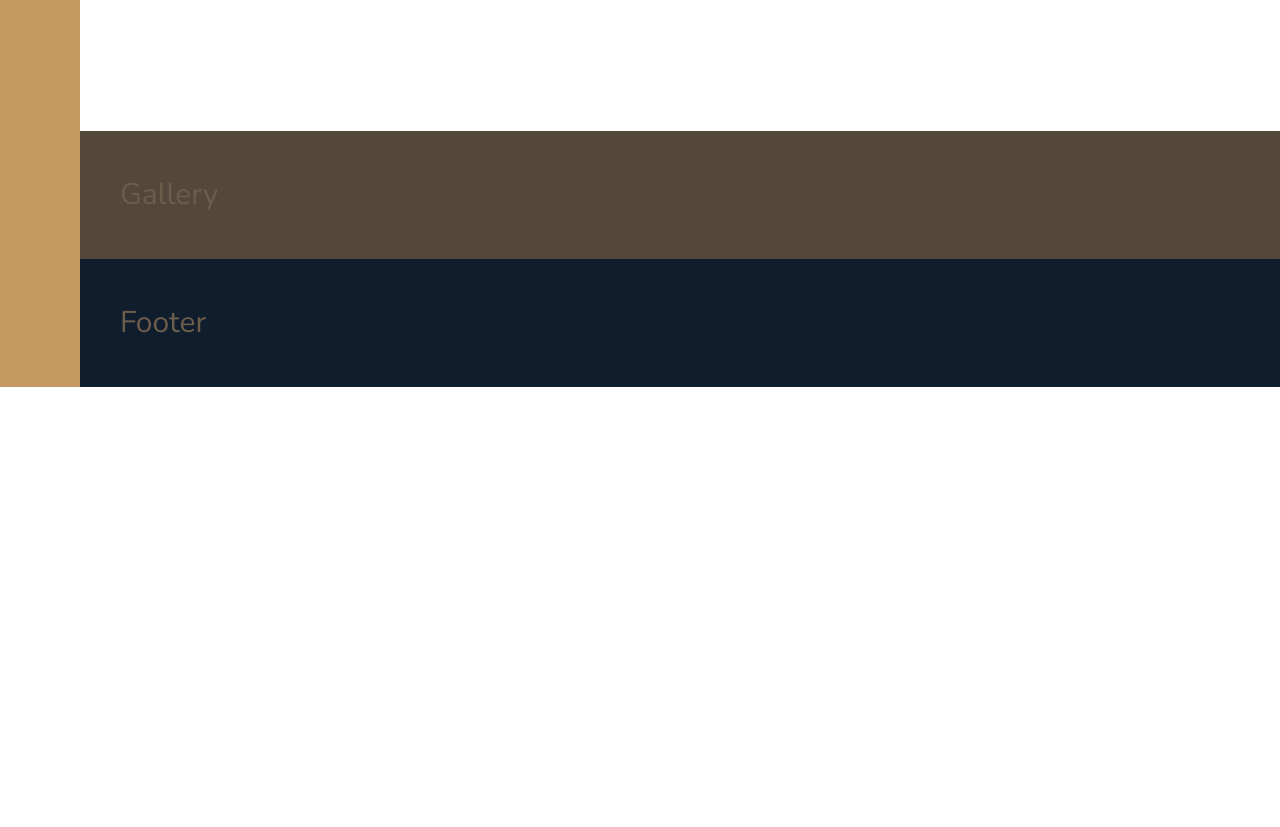
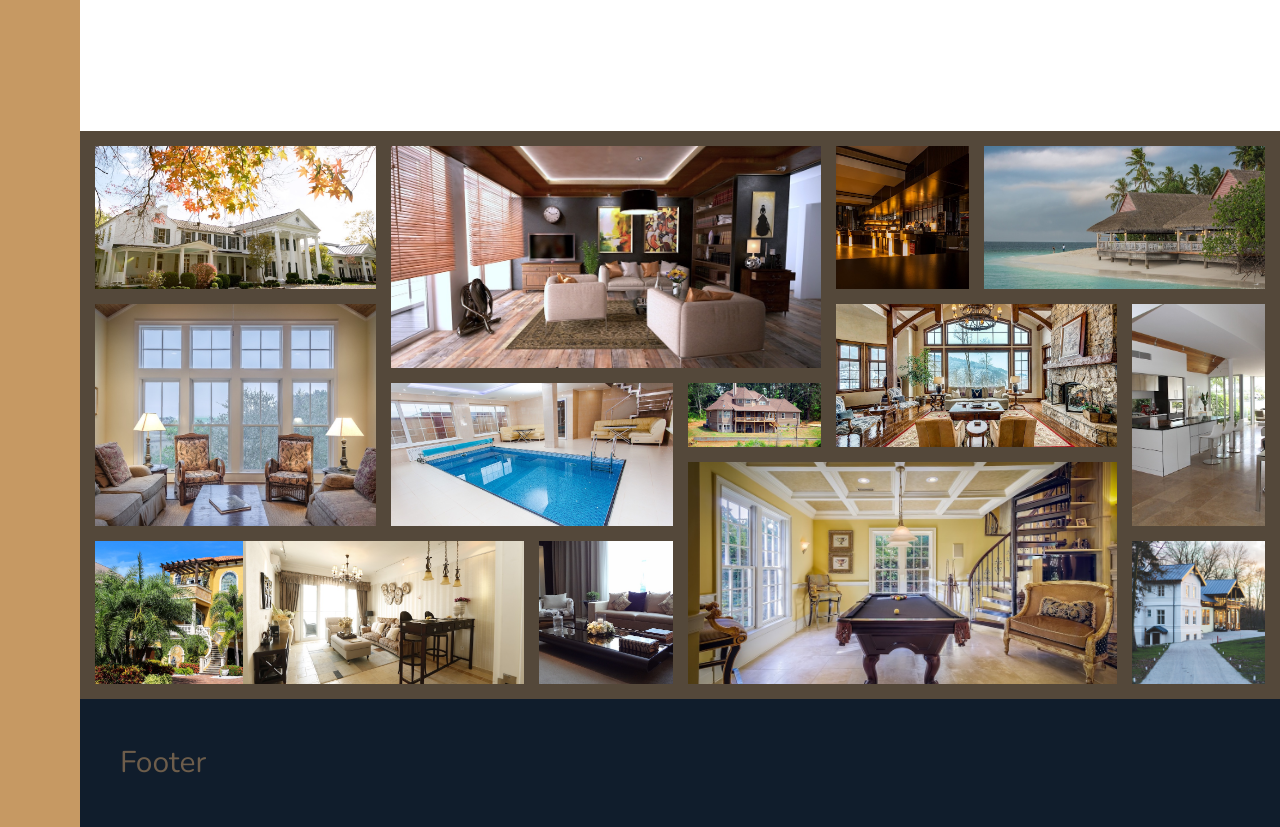
Before and after one commit to berkayaskin/real-estate-website, a website: page index.html in a window 1280 px wide. Shown: the part 3120-3947 px from the top of the page. Before the commit the page ends 3507 px from the top, so only its background shows below. Drawn offline with nearby package versions, Linux system fonts and the light colour scheme.

Commit message:
build the gallery section

```diff
--- a/index.html
+++ b/index.html
@@ -130,7 +130,6 @@
 				</div>
 				<button class="btn home__btn">Contact realtor</button>
 			</div>
-
 			<div class="home">
 				<img src="img/house-2.jpeg" alt="House 2" class="home__img" />
 				<svg class="home__like">
@@ -297,7 +296,50 @@
 			</div>
 		</section>
 
-		<section class="gallery">Gallery</section>
+		<section class="gallery">
+			<figure class="gallery-item gallery__item--1">
+				<img src="img/gal-1.jpeg" alt="Gallery image 1" class="gallery__img" />
+			</figure>
+			<figure class="gallery-item gallery__item--2">
+				<img src="img/gal-2.jpeg" alt="Gallery image 2" class="gallery__img" />
+			</figure>
+			<figure class="gallery-item gallery__item--3">
+				<img src="img/gal-3.jpeg" alt="Gallery image 3" class="gallery__img" />
+			</figure>
+			<figure class="gallery-item gallery__item--4">
+				<img src="img/gal-4.jpeg" alt="Gallery image 4" class="gallery__img" />
+			</figure>
+			<figure class="gallery-item gallery__item--5">
+				<img src="img/gal-5.jpeg" alt="Gallery image 5" class="gallery__img" />
+			</figure>
+			<figure class="gallery-item gallery__item--6">
+				<img src="img/gal-6.jpeg" alt="Gallery image 6" class="gallery__img" />
+			</figure>
+			<figure class="gallery-item gallery__item--7">
+				<img src="img/gal-7.jpeg" alt="Gallery image 7" class="gallery__img" />
+			</figure>
+			<figure class="gallery-item gallery__item--8">
+				<img src="img/gal-8.jpeg" alt="Gallery image 8" class="gallery__img" />
+			</figure>
+			<figure class="gallery-item gallery__item--9">
+				<img src="img/gal-9.jpeg" alt="Gallery image 9" class="gallery__img" />
+			</figure>
+			<figure class="gallery-item gallery__item--10">
+				<img src="img/gal-10.jpeg" alt="Gallery image 10" class="gallery__img" />
+			</figure>
+			<figure class="gallery-item gallery__item--11">
+				<img src="img/gal-11.jpeg" alt="Gallery image 11" class="gallery__img" />
+			</figure>
+			<figure class="gallery-item gallery__item--12">
+				<img src="img/gal-12.jpeg" alt="Gallery image 12" class="gallery__img" />
+			</figure>
+			<figure class="gallery-item gallery__item--13">
+				<img src="img/gal-13.jpeg" alt="Gallery image 13" class="gallery__img" />
+			</figure>
+			<figure class="gallery-item gallery__item--14">
+				<img src="img/gal-14.jpeg" alt="Gallery image 14" class="gallery__img" />
+			</figure>
+		</section>
 
 		<footer class="footer">Footer</footer>
 	</body>
--- a/sass/_gallery.scss
+++ b/sass/_gallery.scss
@@ -1,4 +1,80 @@
 .gallery {
-  background-color: $color-grey-dark-1;
-  grid-column: full-start / full-end;
+	background-color: $color-grey-dark-1;
+	grid-column: full-start / full-end;
+
+	display: grid;
+	grid-template-columns: repeat(8, 1fr);
+	grid-template-rows: repeat(7, 5vw);
+	grid-gap: 1.5rem;
+	padding: 1.5rem;
+
+	&__item {
+		&--1 {
+			grid-row: 1 / span 2;
+			grid-column: 1 / span 2;
+		}
+		&--2 {
+			grid-row: 1 / span 3;
+			grid-column: 3 / span 3;
+		}
+		&--3 {
+			grid-row: 1 / span 2;
+			grid-column: 6 / span 1;
+		}
+		&--4 {
+			grid-row: 1 / span 2;
+			grid-column: 7 / span 2;
+		}
+		&--5 {
+			grid-row: 3 / span 3;
+			grid-column: 1 / span 2;
+		}
+		&--6 {
+			grid-row: 4 / span 2;
+			grid-column: 3 / span 2;
+		}
+		&--7 {
+			grid-row: 4 / span 1;
+			grid-column: 5 / span 1;
+		}
+		&--8 {
+			grid-row: 3 / span 2;
+			grid-column: 6 / span 2;
+		}
+		&--9 {
+			grid-row: 3 / span 3;
+			grid-column: 8 / span 1;
+		}
+		&--10 {
+			grid-row: 6 / span 2;
+			grid-column: 1 / span 2;
+		}
+		&--11 {
+			grid-row: 6 / span 2;
+			grid-column: 2 / span 2;
+		}
+		&--12 {
+			grid-row: 6 / span 2;
+			grid-column: 4 / span 1;
+		}
+		&--13 {
+			grid-row: 5 / span 3;
+			grid-column: 5 / span 3;
+		}
+		&--14 {
+			grid-row: 6 / span 2;
+			grid-column: 8 / span 1;
+		}
+	}
+
+	&__img {
+		width: 100%;
+		height: 100%;
+		object-fit: cover;
+		display: block;
+	}
+
+	& > * {
+		width: 100%;
+	}
 }
```
Also changed, not shown: css/style.css.
